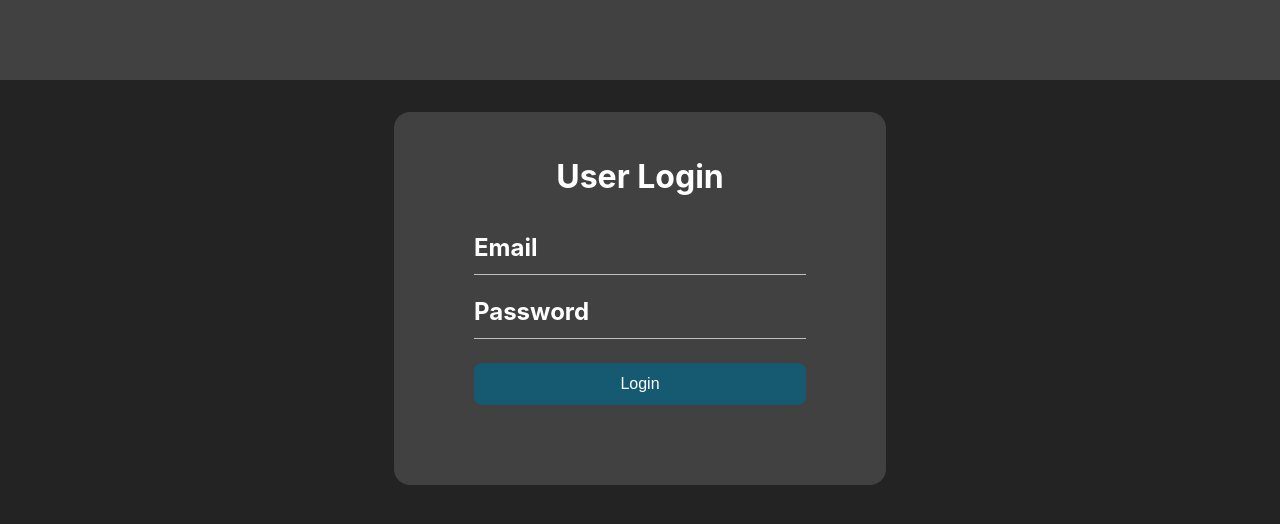
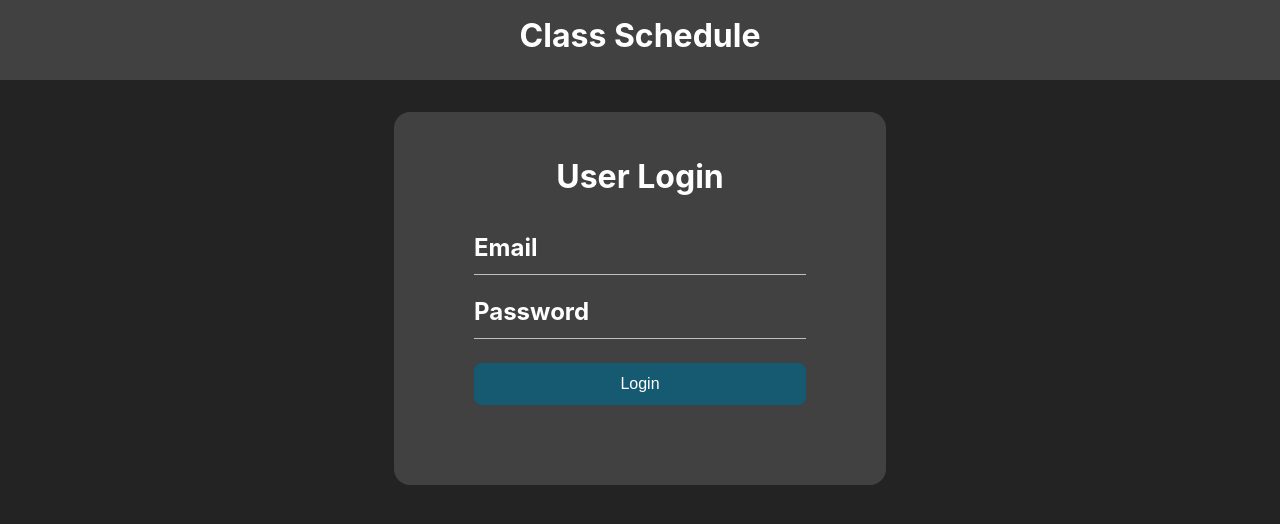
Before and after one commit to alienp4nda/vitejs-vite-ntdbsm, a Vue app: page /login in a window 1280 px wide. Shown: the top 524 px of the page. Built offline with nearby package versions, Linux system fonts and the light colour scheme.

Commit message:
fixed header title to be displayed always

```diff
--- a/src/components/Header.vue
+++ b/src/components/Header.vue
@@ -10,8 +10,8 @@ const route = useRoute();
 </script>
 <template>
   <div class="header">
+    <h1>{{ title }}</h1>
     <div class="header-content" v-if="route.path !== '/login'">
-      <h1>{{ title }}</h1>
       <slot></slot>
     </div>
   </div>
@@ -25,7 +25,7 @@ const route = useRoute();
   background-color: #414141;
 }
 
-.header-content h1 {
+.header h1 {
   margin: 0;
 }
 </style>
```
